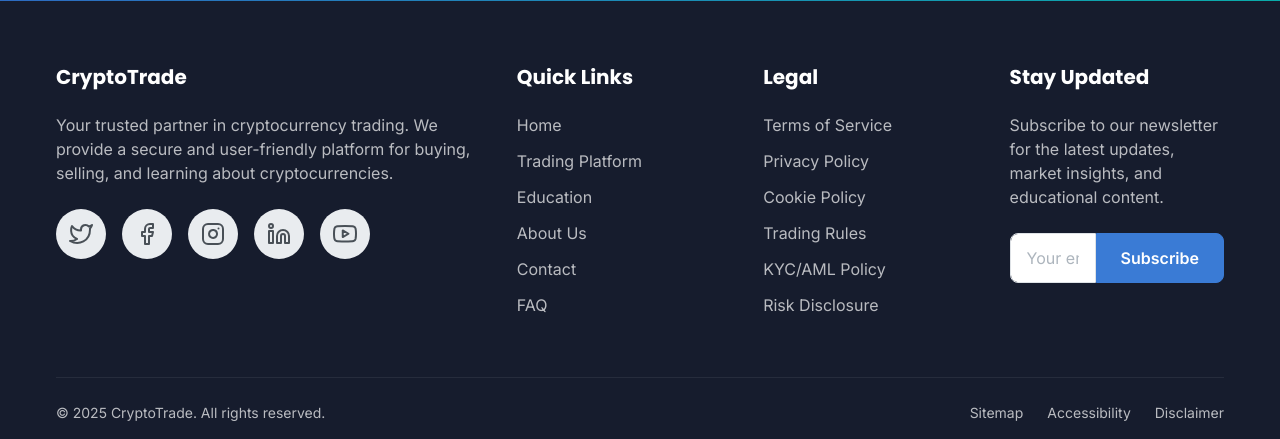
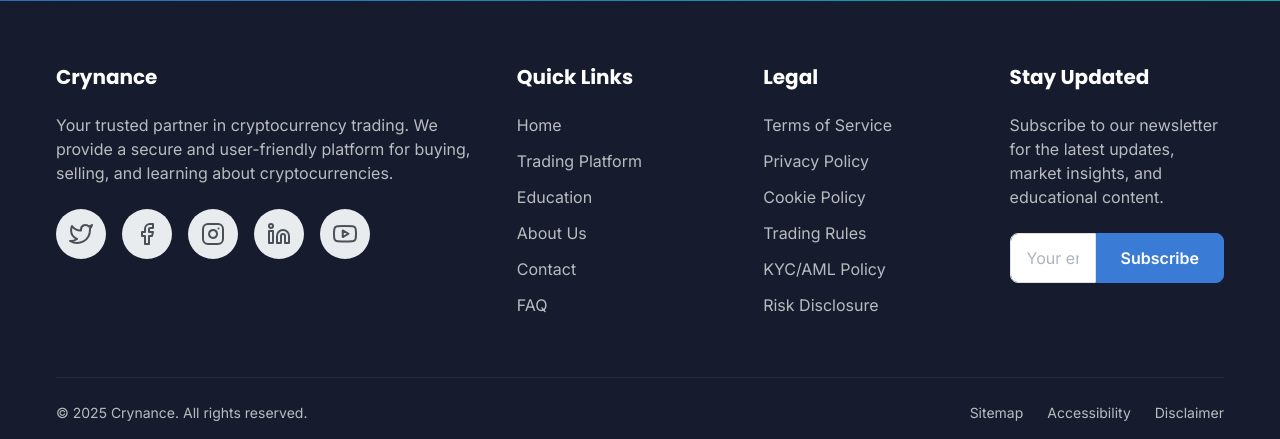
Before and after one commit to lhaj25/trading-website-, a PHP site: page /index.php in a window 1280 px wide. Shown: the part 2801-3240 px from the top of the page. Run offline with PHP 8.4, Linux system fonts and the light colour scheme.

Commit message:
Update footer.php

```diff
--- a/CryptoTradeHub/includes/footer.php
+++ b/CryptoTradeHub/includes/footer.php
@@ -2,7 +2,7 @@
         <div class="container">
             <div class="footer-grid">
                 <div class="footer-column footer-about">
-                    <h3>CryptoTrade</h3>
+                    <h3>Crynance</h3>
                     <p>Your trusted partner in cryptocurrency trading. We provide a secure and user-friendly platform for buying, selling, and learning about cryptocurrencies.</p>
                     <div class="social-icons">
                         <a href="#" class="social-icon" aria-label="Twitter">
@@ -59,7 +59,7 @@
 
             <div class="footer-bottom">
                 <div class="copyright">
-                    &copy; <?php echo date('Y'); ?> CryptoTrade. All rights reserved.
+                    &copy; <?php echo date('Y'); ?> Crynance. All rights reserved.
                 </div>
 
                 <div class="footer-nav">
```
